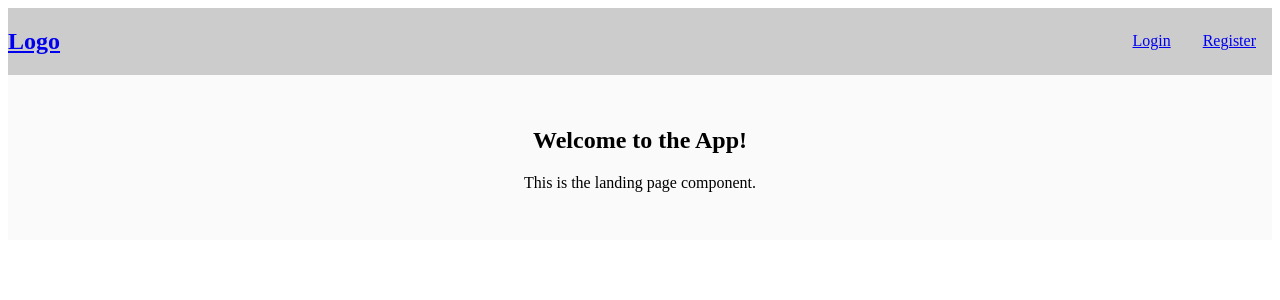
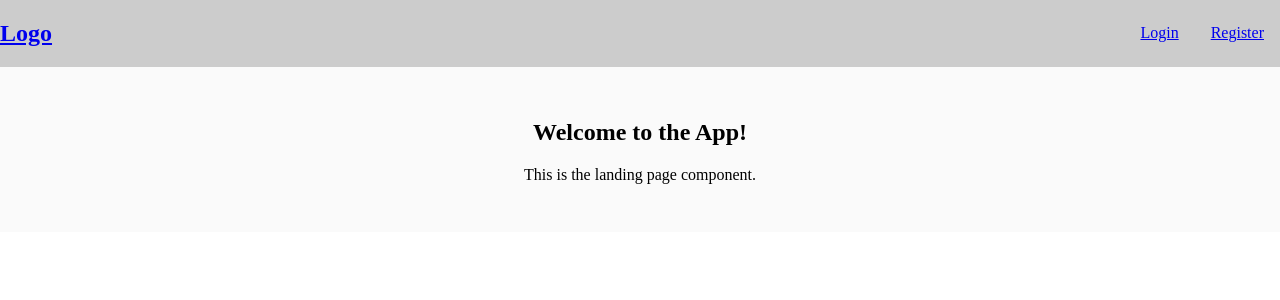
Before and after one commit to pxp888/partyshots, a React (Vite) app in the folder frontend/: page / in a window 1280 px wide. Shown: the top 300 px of the page. Built offline with nearby package versions, Linux system fonts and the light colour scheme.

Commit message:
css tweaks

```diff
--- a/frontend/src/App.css
+++ b/frontend/src/App.css
@@ -1,9 +1,3 @@
-/*body {
-    display: grid;
-    grid-template-rows: auto 1fr auto;
-    min-height: 100vh;
+body {
     margin: 0;
-    padding: 0;
-    gap: 1rem;
-    background-color: black;
-}*/
+}
--- a/frontend/src/components/Albumview.css
+++ b/frontend/src/components/Albumview.css
@@ -8,4 +8,5 @@
     display: flex;
     flex-direction: row;
     flex-wrap: wrap;
+    justify-content: center;
 }
```
